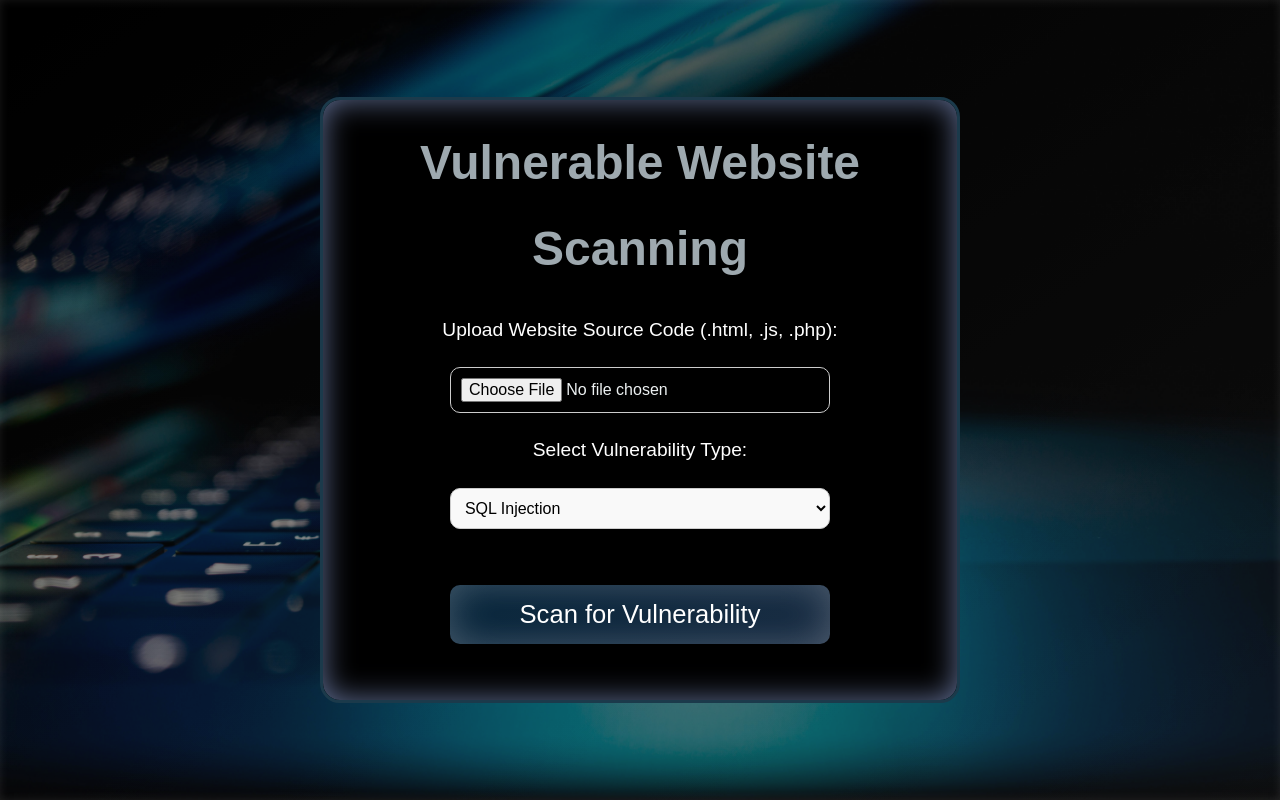
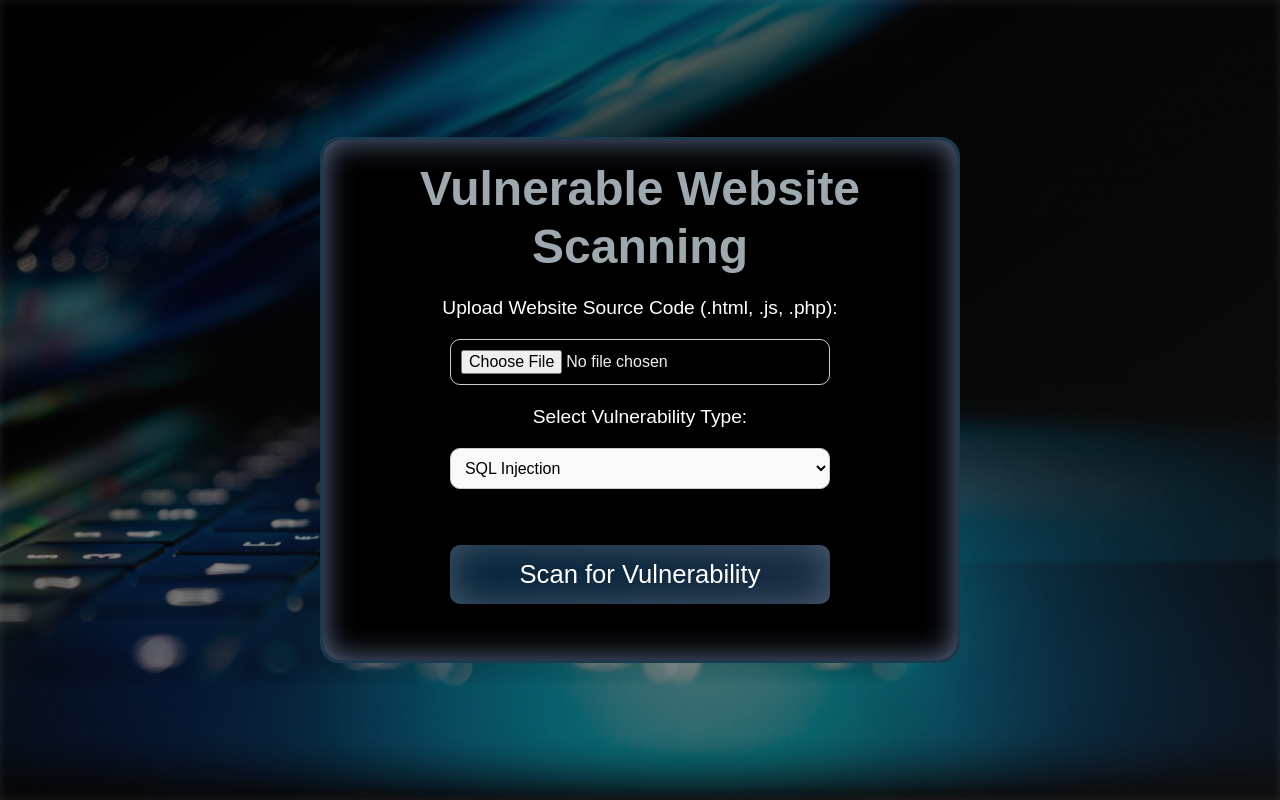
Before and after one commit to KK1234-stack/SE-project, a PHP site: page /scan_vul.html in a window 1280 px wide. Run offline with PHP 8.4, Linux system fonts and the light colour scheme.

Commit message:
scan-vul

```diff
--- a/scan_vul.css
+++ b/scan_vul.css
@@ -9,7 +9,7 @@
 body {
     font-family: 'Arial', sans-serif;
     color: #4d4d4d;
-    line-height: 1.8;
+    line-height: 1.2;
     margin: 0;
     padding: 0;
     overflow-x: hidden;
@@ -25,8 +25,9 @@ body {
     /* position: relative; */
     color: #ecf0f1;
     text-align: center;
-    background-color: #2c3e50;
+    /* background-color: #2c3e50; */
     overflow: hidden;
+    height: auto;
 }
 
 .container::before {
@@ -53,6 +54,7 @@ body {
     flex-direction: column;
     align-items: center;
     justify-content: center;
+    height: auto;
 }
 
 h1 {
@@ -66,6 +68,7 @@ form {
     display: flex;
     flex-direction: column;
     justify-content: center;
+    flex-wrap: wrap;
     align-items: center;
     gap: 20px;
     width: 80%;
```
